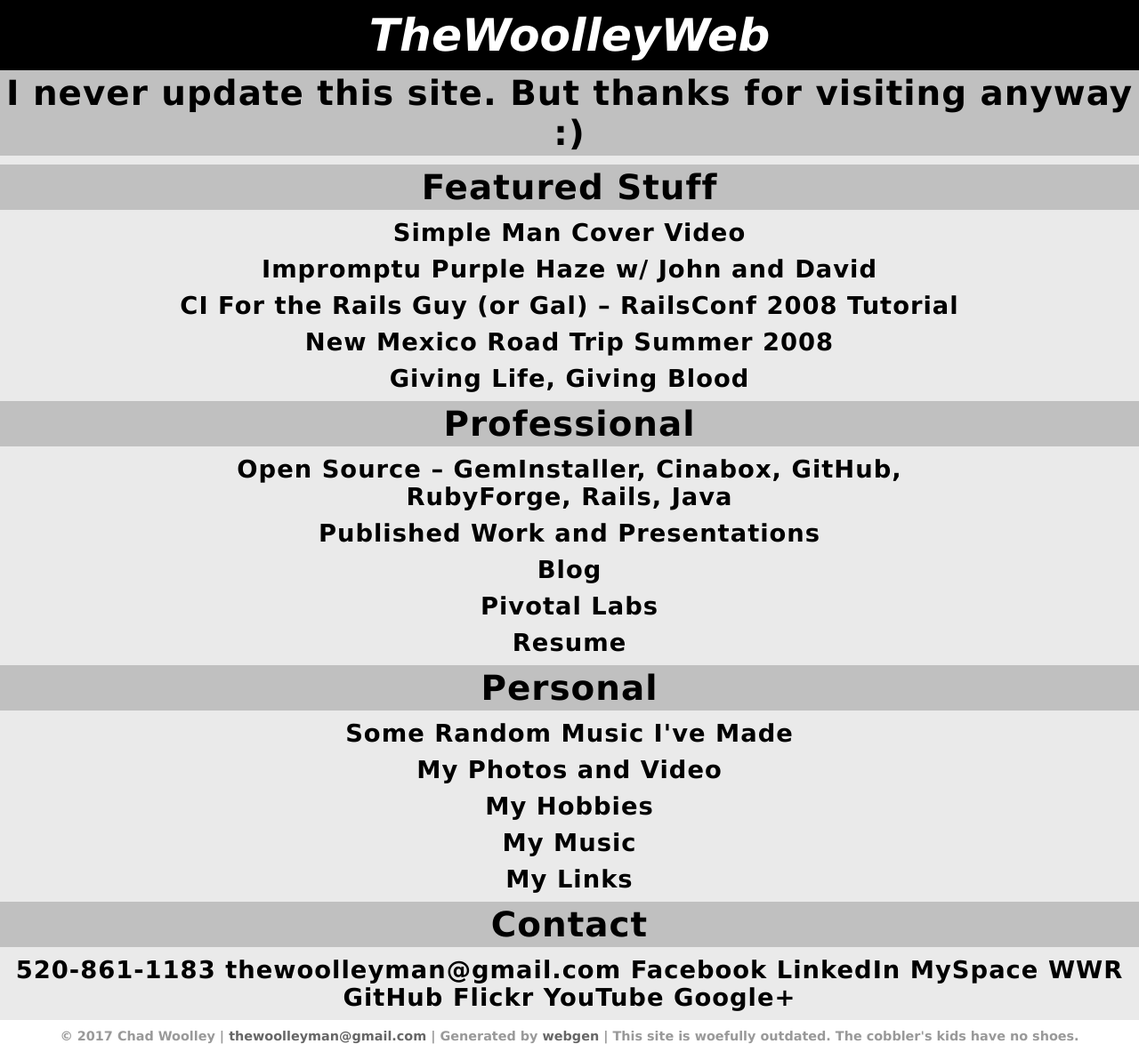
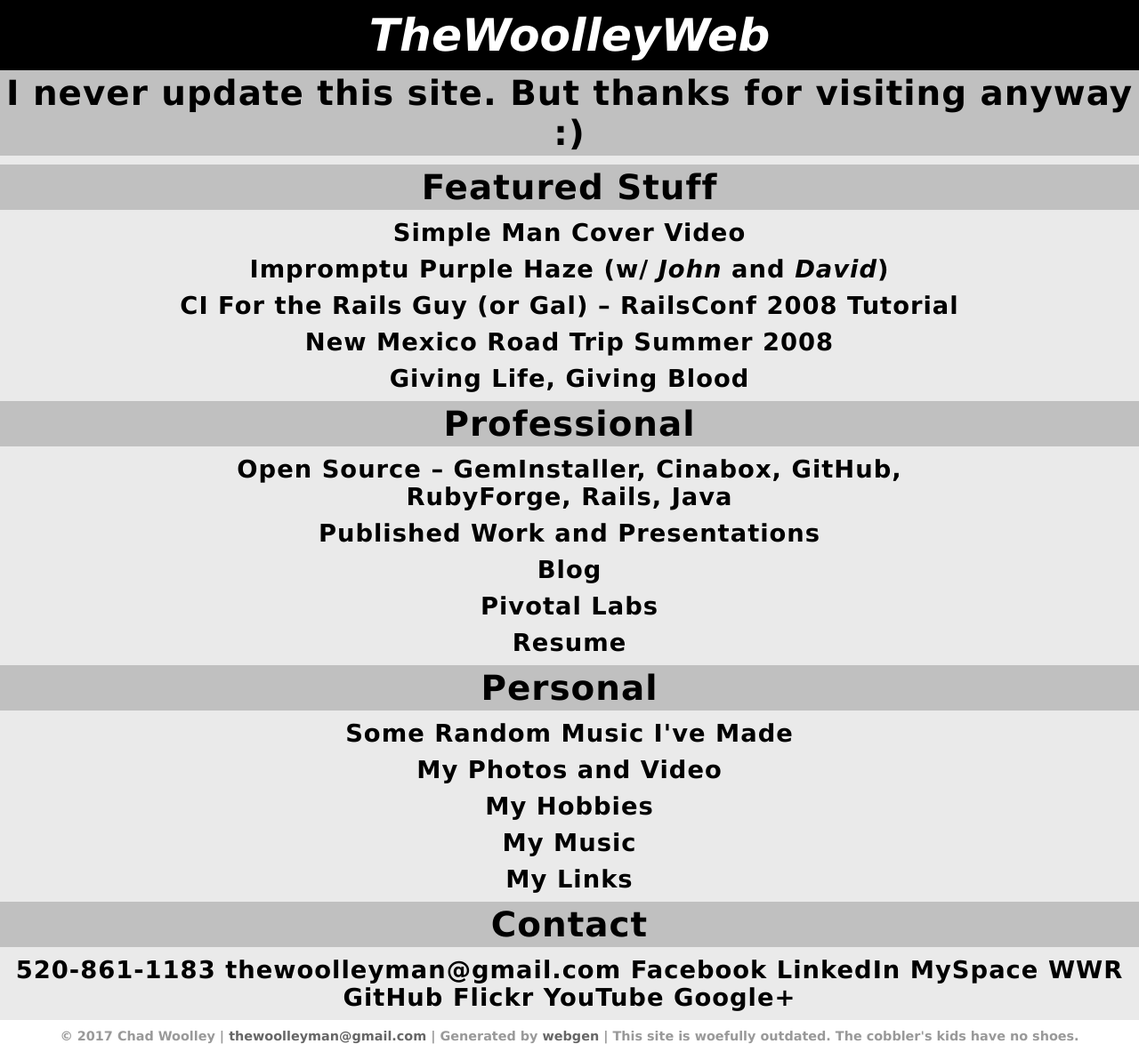
Before and after one commit to thewoolleyman/thewoolleyman, a Jekyll site: the page index.html, which Jekyll copies as it is, in a window 1280 px wide. Shown: the whole page at 89% size. Built offline with Jekyll 4.4.1, drawn with Linux system fonts in a browser that asks for light colours.

Commit message:
fix font size on android chrome

```diff
--- a/index.html
+++ b/index.html
@@ -29,7 +29,11 @@
         <h1>I never update this site. But thanks for visiting anyway :)</h1>
 <h1>Featured Stuff</h1>
 <h2><a href="http://www.youtube.com/watch?v=VBRKFCDD3go" title="80&amp;#8217;s metal rules">Simple Man Cover Video</a></h2>
-<h2><a href="http://www.thewoolleyweb.com/music/purple_haze_john_david_chad.mp3" title="with church bandmates John on drums and David on bass ">Impromptu Purple Haze</a> w/ <a href="http://youtube.com/watch?v=8dZwgunnfIU" title="John is Awesome!">John</a> and <a href="http://www.myspace.com/davidragland" title="and so is David!">David</a></h2>
+<h2>
+  <a style="font-size: 100%" href="http://www.thewoolleyweb.com/music/purple_haze_john_david_chad.mp3" title="with church bandmates John on drums and David on bass ">Impromptu Purple Haze</a>
+  (w/ <a href="http://youtube.com/watch?v=8dZwgunnfIU" title="John is Awesome!"><i>John</i></a>
+  and <a href="https://www.facebook.com/DavidRaglandMusic/" title="and so is David!"><i>David</i></a>)
+</h2>
 <h2><a href="http://en.oreilly.com/rails2008/public/schedule/detail/2072">CI For the Rails Guy (or Gal) &#8211; RailsConf 2008 Tutorial</a></h2>
 <h2><a href="new_mexico_road_trip_summer_2008.html" title="Me and Bubba in Gods Country!">New Mexico Road Trip Summer 2008</a></h2>
 <h2><a href="http://flickr.com/photos/thewoolleyman/sets/72157608048381541" title="Dont be a wimp, give blood!">Giving Life, Giving Blood</a></h2>
```
